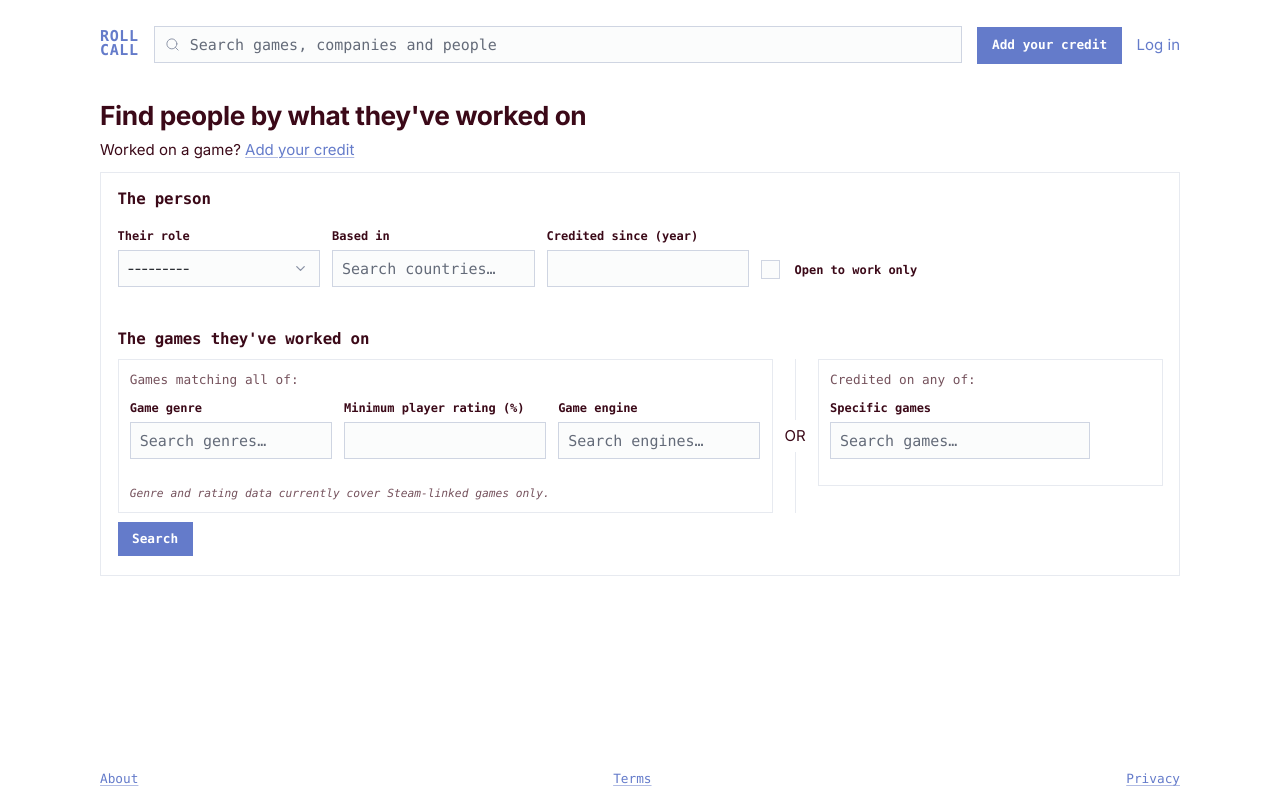
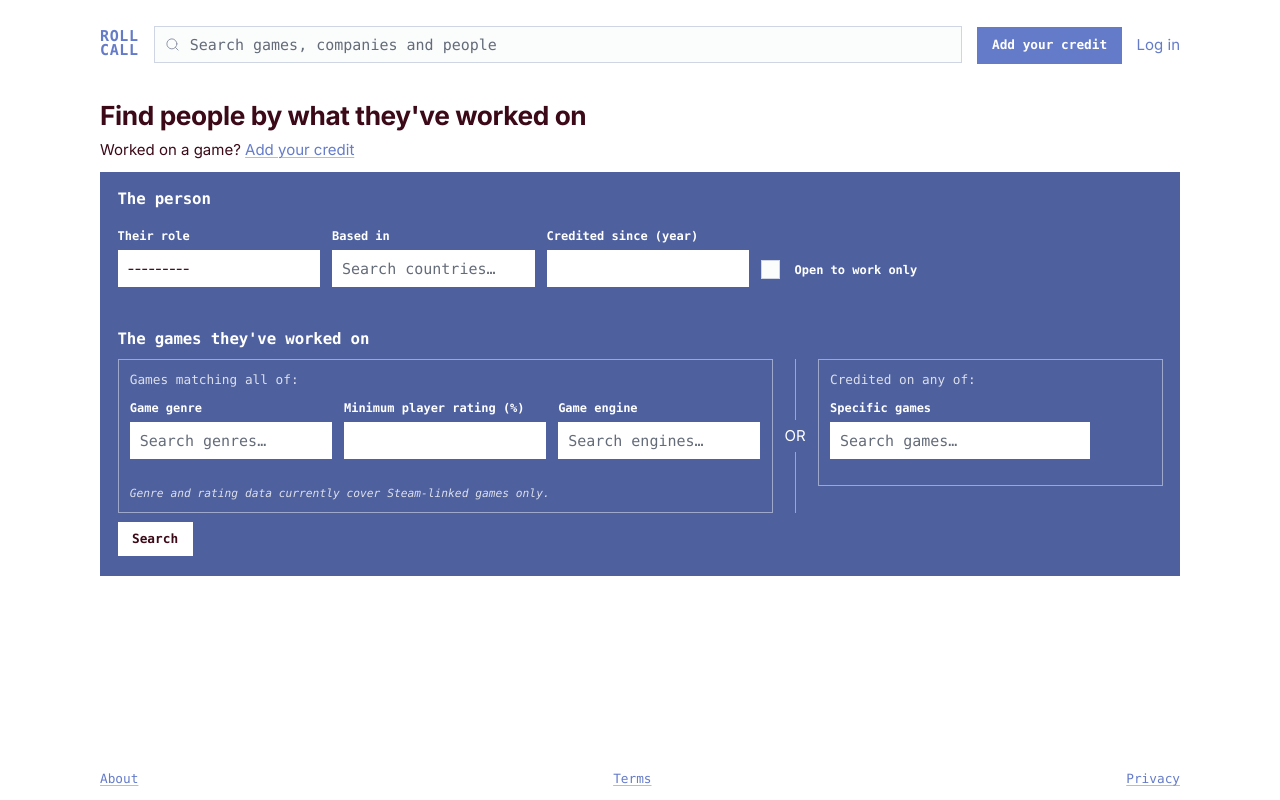
Before and after one commit to Hushcrasher/rollcall, a Django app: page / in a window 1280 px wide. Run offline with Django 5.2, Linux system fonts and the light colour scheme; data comes from the database, SQL or seed files in the repository; data that the repository does not hold is empty; parts of the project's set-up code (start-up, migrations or seed data) failed here and were passed over.

Commit message:
style: draw the filter bento as a filled surface
The bento becomes one solid object with white text instead of an outline.

#4E609E is not a third colour — it is the hover shade already in the palette,
promoted to a surface. It was chosen on measurement, not taste: white on the
highlight #647BCA is 4.02:1, under the 4.5:1 the form's 12px bold labels need,
while this is 6.02:1. `.muted` drops to opacity .8 inside the bento, because its
.7 was calibrated against white and falls to 3.88:1 here; .8 measures 4.53:1 and
still reads a step below the labels above it.

Every text element in the card was measured afterwards rather than assumed:
labels, legends, chips, OR and the checkbox label at 6.02:1; the group headings
and the data caveat at 4.53:1.

Two things this took, both found rather than guessed:

The bento rebinds --pico-color instead of setting `color`. Pico writes
`color: var(--pico-color)` onto <p>, <ul>, <label> and more, so inheritance
breaks the moment the ground changes — setting `color` alone left the group
headings and the chip labels oxblood on blue. Walking the ancestor chain showed
exactly where white turned back, which beat enumerating the tags Pico paints.
The dropdown panel rebinds it back: it keeps a white ground of its own and would
otherwise have been white on white.

And the submit button needs literal values, because Pico redefines
--pico-background-color on the button itself. Reading that variable there
returned the highlight, and the button stayed blue.

Co-Authored-By: Claude Opus 5 <noreply@anthropic.com>
Signed-off-by: juliebelzanne <julie@hushcrasher.com>

```diff
--- a/static/css/theme.css
+++ b/static/css/theme.css
@@ -95,6 +95,19 @@
   --pico-primary-hover-background: #4E609E;
   --pico-primary-focus: rgba(100, 123, 202, .5);
   --pico-text-selection-color: rgba(100, 123, 202, .25);
+
+  /* --- Filled surface ---------------------------------------------------- */
+  /* The filter bento is drawn as one object rather than an outline (changed
+     2026-08-24). NOT a third colour: this is `--pico-primary-hover` above,
+     promoted to a surface. Chosen over the highlight itself on measurement —
+     white on #647BCA is 4.02:1, under the 4.5:1 the form's 12px bold labels
+     need; this is 6.02:1. */
+  --rc-surface: #4E609E;
+  --rc-on-surface: #fff;
+  /* The ink used on light ground, same value the six heading variables carry. */
+  --rc-ink: #3B0918;
+  /* Hairlines drawn ON the surface. A tint rather than a second colour. */
+  --rc-surface-line: rgba(255, 255, 255, .45);
 }
 
 /* One fixed content column instead of Pico's five breakpoints. */
@@ -187,6 +200,75 @@ body > header, body > main, body > footer { max-width: 72rem; }
   font-family: var(--rc-mono); font-size: .7rem; font-weight: 700; opacity: .65;
 }
 
+/* --- The filled filter bento --------------------------------------------- */
+/* One drawn object instead of an outline. Everything below exists because the
+   surface changed underneath type and controls that were designed against
+   white — none of it is decoration on top of the background rule. */
+:root[data-theme=light] .filters {
+  background: var(--rc-surface);
+  border-color: var(--rc-surface);
+  /* The variable, not just `color`. Pico writes `color: var(--pico-color)`
+     onto <p>, <ul>, <label>, <legend> and more, which breaks inheritance the
+     moment the ground changes: setting `color` here left the group headings and
+     the chip labels oxblood on blue. Rebinding the variable inside the bento
+     re-points every one of those rules at once, instead of chasing them tag by
+     tag — walked the ancestor chain to find where white turned back, rather
+     than guessing which elements Pico paints. */
+  --pico-color: var(--rc-on-surface);
+  color: var(--rc-on-surface);
+}
+/* `.muted`'s .7 was calibrated against white; on this surface it drops the
+   group headings and the data caveat to 3.88:1. .8 measures 4.53:1 — over the
+   line, and still a visible step below the labels above them. */
+:root[data-theme=light] .filters .muted { opacity: .8; }
+/* Field errors are the highlight blue, which all but disappears here. */
+:root[data-theme=light] .filters .errorlist { color: var(--rc-on-surface); }
+
+/* Controls keep their own ground: a filled input on a filled card would leave
+   nothing to aim at, and the text inside them is the member's, not ours. */
+:root[data-theme=light] .filters input:not([type=checkbox]),
+:root[data-theme=light] .filters select {
+  background: var(--rc-on-surface);
+  color: var(--rc-ink);
+  border-color: var(--rc-surface-line);
+}
+/* Placeholders resolve from Pico's own variable, which the rebinding above
+   would otherwise have turned white inside a white field. */
+:root[data-theme=light] .filters input::placeholder {
+  color: var(--pico-form-element-placeholder-color);
+  opacity: 1;
+}
+/* The submit button was solid highlight — on this surface it read as a hole.
+   Inverted, it becomes the one bright thing in the card, which is right for
+   the only action in it. */
+/* Literal values, not `var(--pico-background-color)`: Pico REDEFINES that
+   variable on the button itself (to the primary), so reading it here returns
+   the highlight and the button stayed blue. Measured, not assumed. */
+:root[data-theme=light] .filters button[type=submit] {
+  background: var(--rc-on-surface);
+  color: var(--rc-ink);
+  border-color: var(--rc-on-surface);
+}
+:root[data-theme=light] .filters button[type=submit]:hover {
+  background: var(--rc-ink);
+  color: var(--rc-on-surface);
+  border-color: var(--rc-ink);
+}
+
+/* Hairlines: the two sub-cards, the OR rule and the chips. */
+:root[data-theme=light] .filters .filter-group,
+:root[data-theme=light] .filters .chip { border-color: var(--rc-surface-line); }
+:root[data-theme=light] .filters .filter-or::before { border-color: var(--rc-surface-line); }
+/* The OR label punches through its own rule with the ground behind it. */
+:root[data-theme=light] .filters .filter-or span { background: var(--rc-surface); }
+
+/* The dropdown panel keeps a white ground of its own, so it must NOT inherit
+   the surface's white text — that would be white on white. */
+:root[data-theme=light] .filters .results {
+  --pico-color: var(--rc-ink);
+  color: var(--rc-ink);
+}
+
 /* --- Records ------------------------------------------------------------- */
 /* Lists of records (credits, contributors, the feed) carry no bullets: the
    line already starts with a linked title. Chips and the gallery grid keep
```
Also changed, not shown: ROADMAP.md (+2 -0 lines), docs/01-DESIGN.md (+1 -1 lines).
